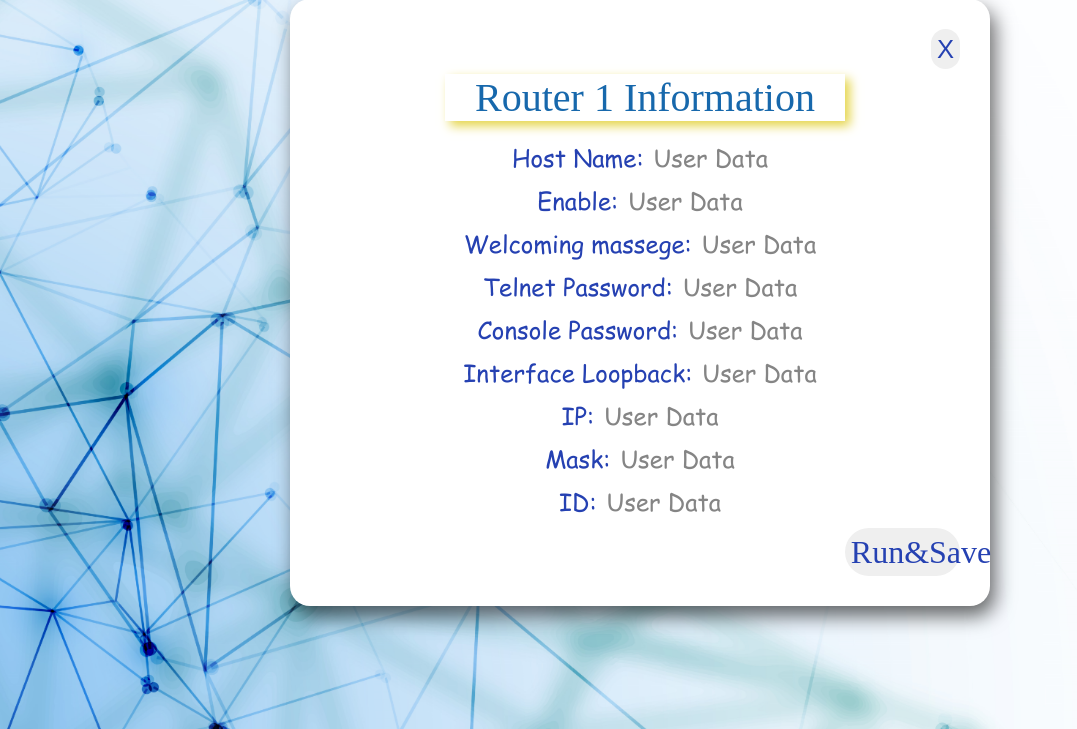
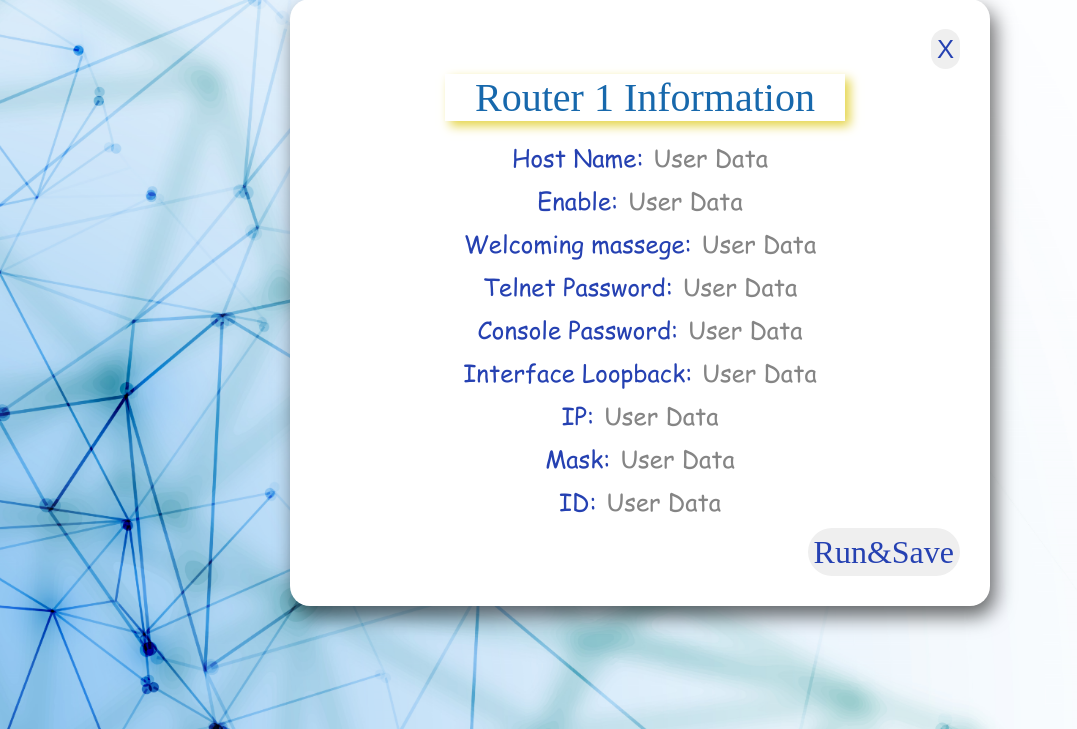
Before and after one commit to Nouran-Ebrahim/Graduation_Project, a PHP site: page /pages/router1_info.html in a window 1280 px wide. Shown: the part 71-800 px from the top of the page, without its empty margins (0-1077 px from the left). Run offline with PHP 8.4, Linux system fonts and the light colour scheme.

Commit message:
admine router

```diff
--- a/css/style.css
+++ b/css/style.css
@@ -849,7 +849,7 @@ input[name="View"]{
     transition: ease 0.3s all;
 }
  .run_button{
-        width:9vw;
+        width:fit-content;
         min-width: 90px;
         height: 6vh;
         border-radius: 3vh;
```
